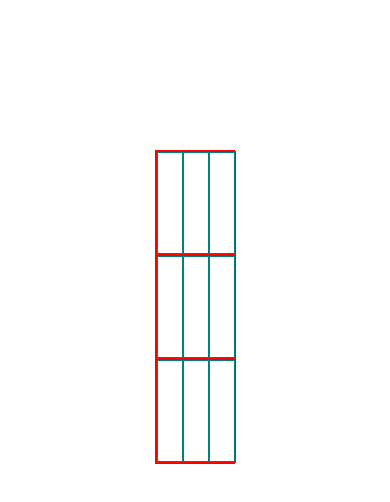
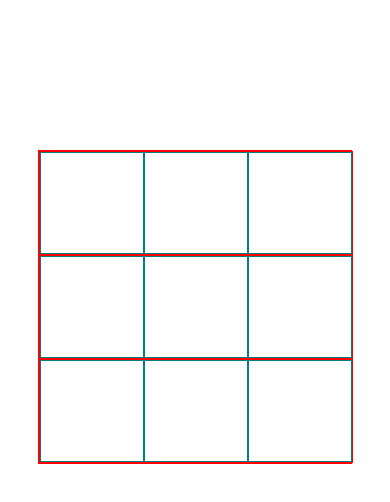
Before and after one commit to akashbind12/Tic-Tac-Toe, a React (Vite) app: page / in a window 390 px wide. Shown: the top 502 px of the page. Built offline with nearby package versions, Linux system fonts and the light colour scheme.

Commit message:
respnsive

```diff
--- a/src/App.css
+++ b/src/App.css
@@ -35,3 +35,10 @@
   background-color: teal;
   color: white;
 }
+
+
+@media only screen and (min-width: 0px) and (max-width: 420px) {
+  .App {
+    width : 80%;
+  }
+  }
```
